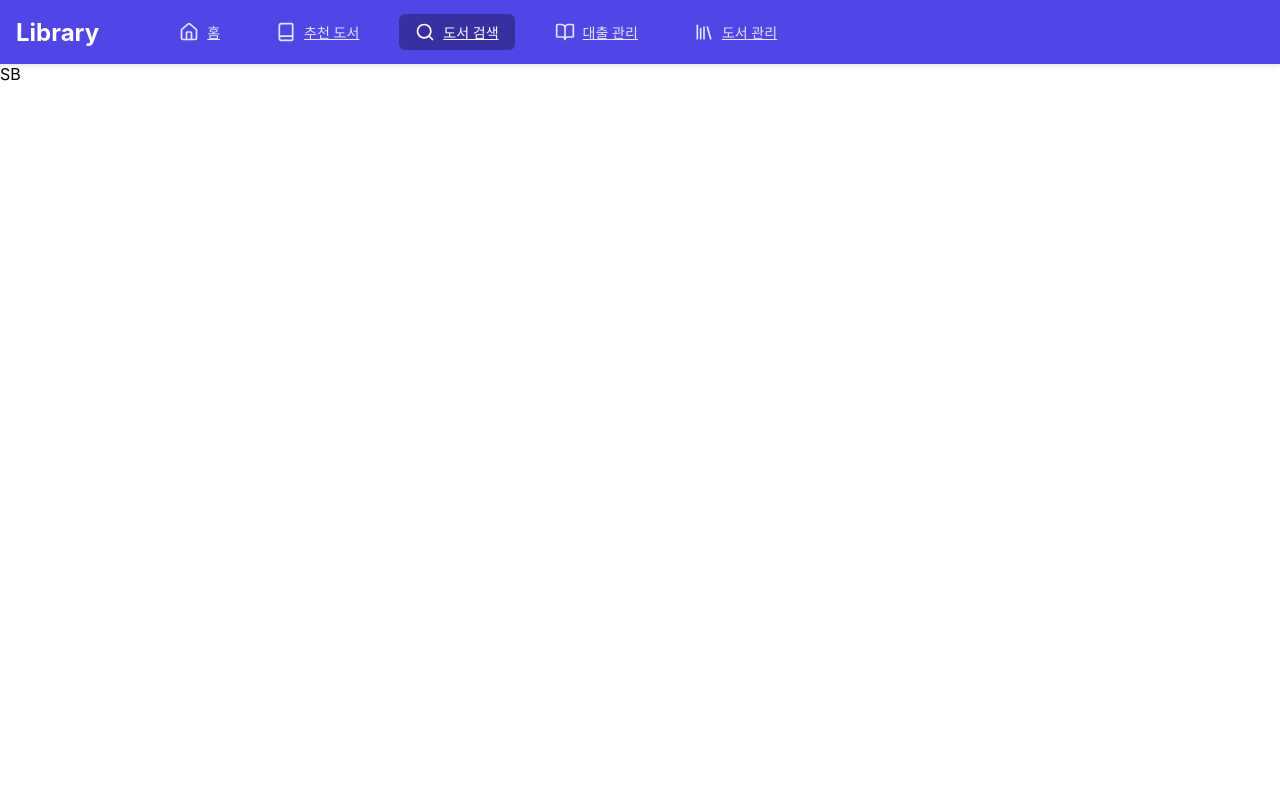
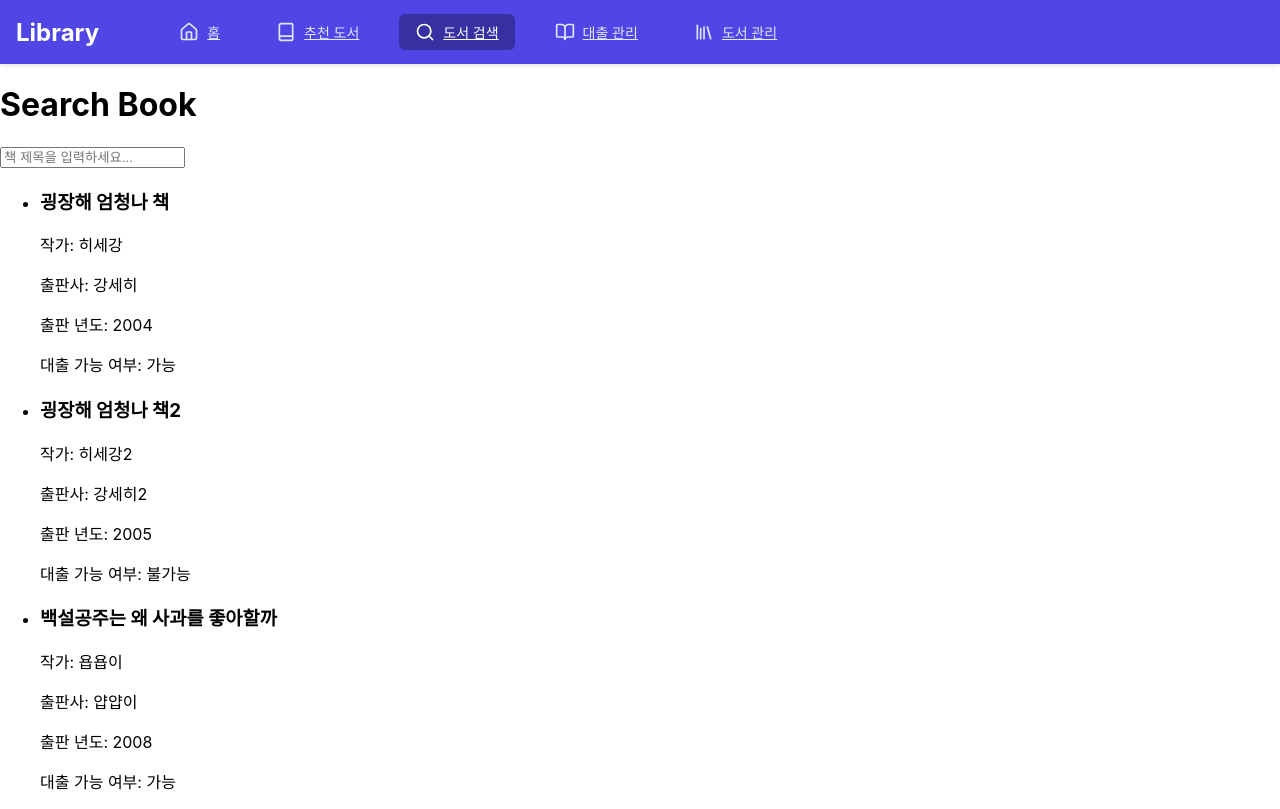
Before and after one commit to kpukpu/NIR_HACK_PR2, a React (Create React App) app in the folder frontend/: page /search-book in a window 1280 px wide. Built offline with nearby package versions, Linux system fonts and the light colour scheme.

Commit message:
도서 검색 시스템 (이름 검색만 구현)

```diff
--- a/frontend/src/pages/SearchBook/SearchBook.js
+++ b/frontend/src/pages/SearchBook/SearchBook.js
@@ -1,9 +1,62 @@
-import React from "react";
+import React, { useState } from "react";
 
-const SearchBook = () => {
+
+const books = [
+    {
+      book_number: 1,
+      book_name: '굉장해 엄청나 책',
+      author: '히세강',
+      publisher: '강세히',
+      publication_date: 2004,
+      availability: true
+    },
+    {
+      book_number: 2,
+      book_name: '굉장해 엄청나 책2',
+      author: '히세강2',
+      publisher: '강세히2',
+      publication_date: 2005,
+      availability: false
+    },
+    {
+      book_number: 3,
+      book_name: '백설공주는 왜 사과를 좋아할까',
+      author: '욥욥이',
+      publisher: '얍얍이',
+      publication_date: 2008,
+      availability: true
+    }
+];
+
+function SearchBook() {
+    const [searchBook, setSearchBook] = useState("");
+
+    const filteredBooks = books.filter(books =>
+        books.book_name.toLowerCase().includes(searchBook.toLowerCase())
+    );
+
     return (
-        <div>SB</div>
-    )
-}
+        <div>
+            <h1>Search Book</h1>
+            <input
+                type = "text"
+                placeholder = "책 제목을 입력하세요..."
+                value = {searchBook}
+                onChange = {(e) => setSearchBook(e.target.value)}
+            />
+            <ul>
+                {filteredBooks.map((books) => (
+                    <li key={books.book_number}>
+                        <h3>{books.book_name}</h3>
+                        <p>작가: {books.author}</p>
+                        <p>출판사: {books.publisher}</p>
+                        <p>출판 년도: {books.publication_date}</p>
+                        <p>대출 가능 여부: {books.availability ? "가능" : "불가능"}</p>
+                    </li>
+                ))}
+            </ul>
+        </div>
+    );
+};
 
-export default SearchBook
+export default SearchBook;
```
